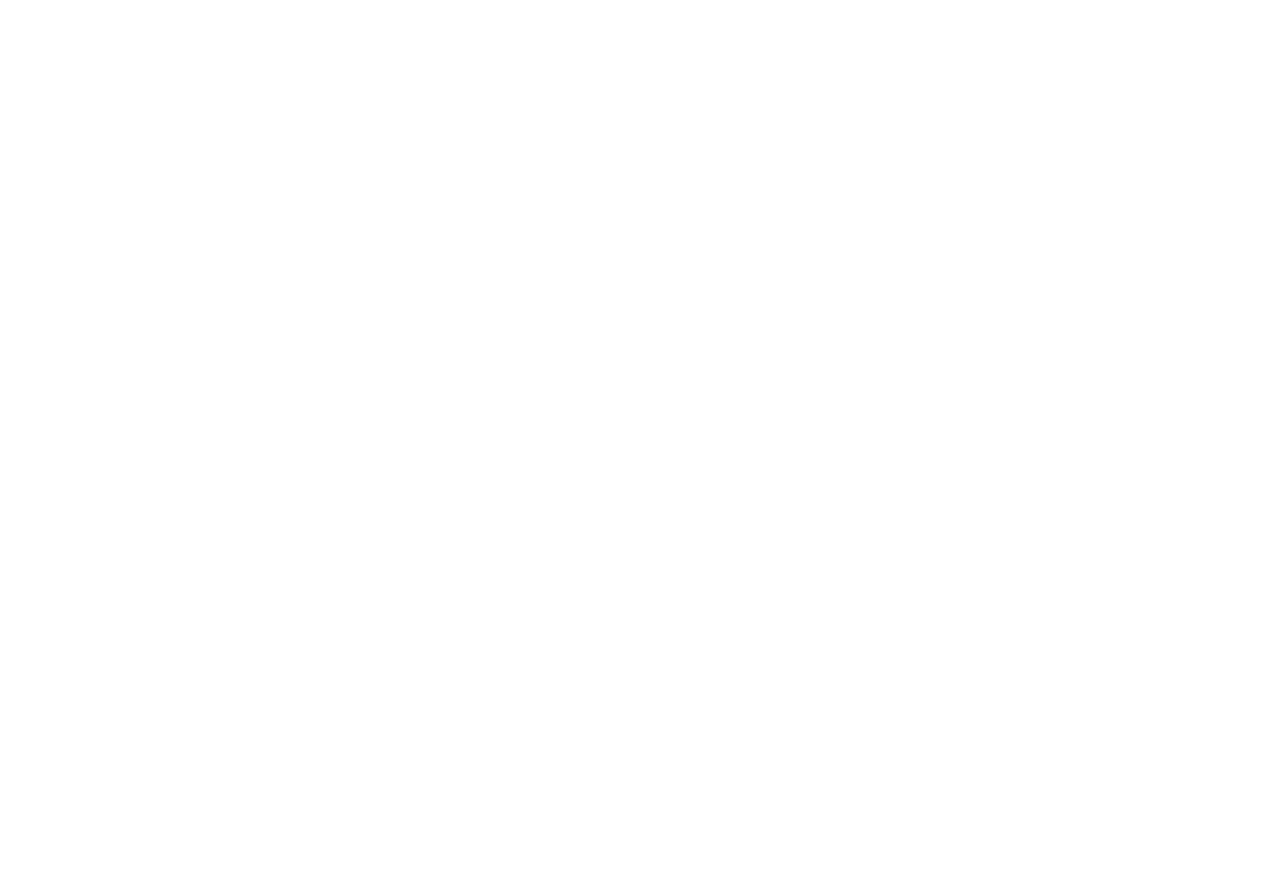
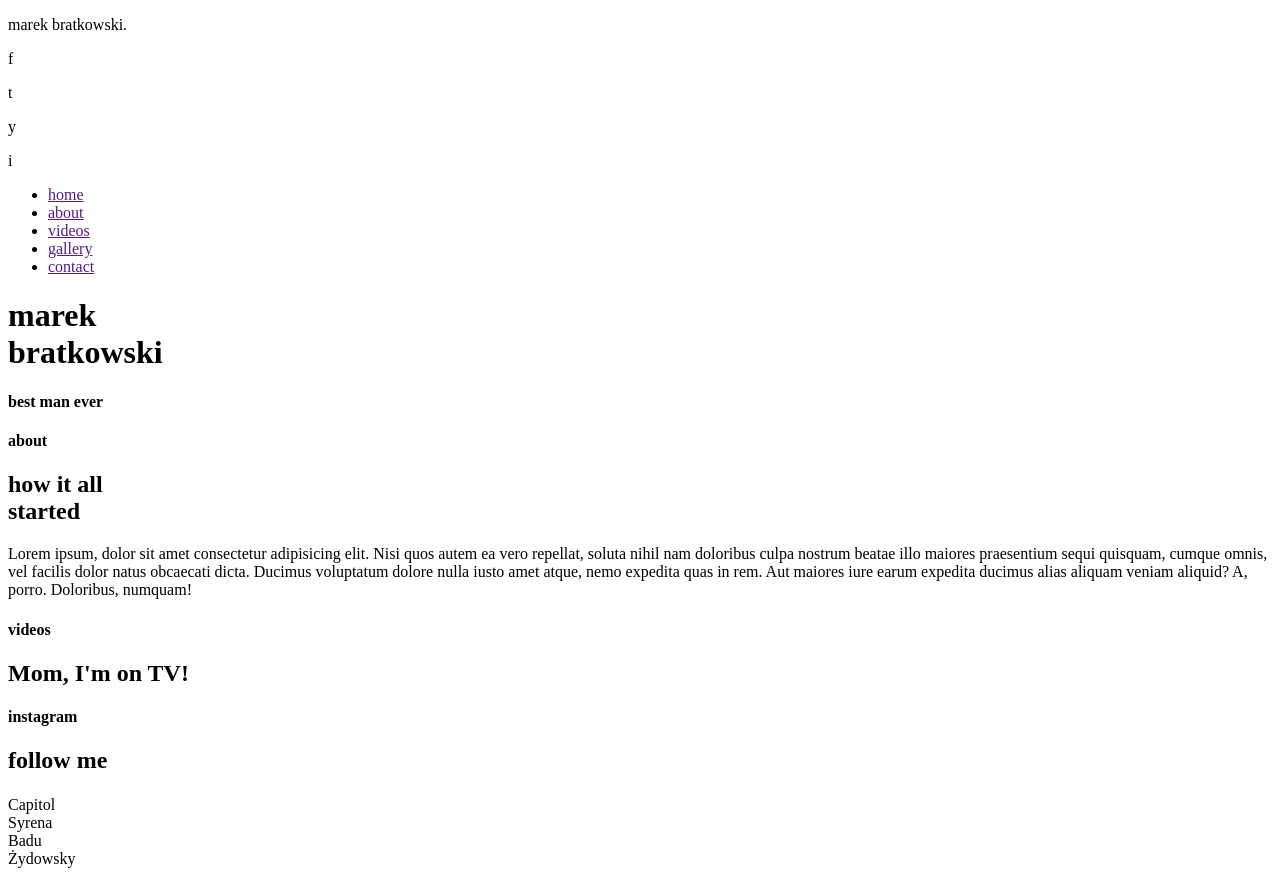
Before and after one commit to Pietrzi/strona-bratka, a plain HTML site: page index.html in a window 1280 px wide. Before the commit the page ends 800 px from the top, so only its background shows below. Drawn offline with Linux system fonts and the light colour scheme.

Commit message:
most of basic html structure

```diff
--- a/index.html
+++ b/index.html
@@ -6,6 +6,82 @@
     <title>Marek Bratkowski</title>
 </head>
 <body>
-
+    <div class="fixed-name-box">
+        <p class="fixed-name">marek bratkowski.</p>
+    </div>
+    <div class="fixed-social-box">
+        <p class="fixed-social-icons">f</p>
+        <p class="fixed-social-icons">t</p>
+        <p class="fixed-social-icons">y</p>
+        <p class="fixed-social-icons">i</p>
+    </div>
+    <div class="center-wrapper">
+        <nav>
+            <ul>
+                <li>
+                    <a href="">home</a>
+                </li>
+                <li>
+                    <a href="">about</a>
+                </li>
+                <li>
+                    <a href="">videos</a>
+                </li>
+                <li>
+                    <a href="">gallery</a>
+                </li>
+                <li>
+                    <a href="">contact</a>
+                </li>
+            </ul>
+        </nav>
+        <header>
+            <div class="header-text-holder">
+                <h1>marek<br>bratkowski</h1>
+                <h4 class="header-small-header">best man ever</h4>
+            </div>
+            <div class="header-image-holder"></div>
+        </header>
+        <section id="about">
+            <div class="about-image-holder"></div>
+            <div class="about-info">
+                <h4 class="about-small-header">about</h4>
+                <h2 class="about-header">how it all<br>started</h2>
+                <p class="info-text">Lorem ipsum, dolor sit amet consectetur adipisicing elit. Nisi quos autem ea vero repellat, soluta nihil nam doloribus culpa nostrum beatae illo maiores praesentium sequi quisquam, cumque omnis, vel facilis dolor natus obcaecati dicta. Ducimus voluptatum dolore nulla iusto amet atque, nemo expedita quas in rem. Aut maiores iure earum expedita ducimus alias aliquam veniam aliquid? A, porro. Doloribus, numquam!</p>
+            </div>
+        </section>
+        <section id="videos">
+            <h4 class="videos-small-header">videos</h4>
+            <h2 class="videos-header">Mom, I'm on TV!</h2>
+            <div class="vide-player-holder"></div>
+        </section>
+        <section id="gallery">
+            <h4 class="gallery-small-header">instagram</h4>
+            <h2 class="gallery-header">follow me</h2>
+            <div class="gallery-wrapper">
+                <div class="gallery-image"></div>
+                <div class="gallery-image"></div>
+                <div class="gallery-image"></div>
+                <div class="gallery-image"></div>
+                <div class="gallery-image"></div>
+                <div class="gallery-image"></div>
+                <div class="gallery-image"></div>
+                <div class="gallery-image"></div>
+                <div class="gallery-image"></div>
+                <div class="gallery-image"></div>
+                <div class="gallery-image"></div>
+                <div class="gallery-image"></div>
+            </div>
+        </section>
+        <section id="press">
+            <h4 class="press-small-header"></h4>
+            <div class="press-showcase-wrapper">
+                <div class="showcase-logo">Capitol</div>
+                <div class="showcase-logo">Syrena</div>
+                <div class="showcase-logo">Badu</div>
+                <div class="showcase-logo">Żydowsky</div>
+            </div>
+        </section>
+    </div>
 </body>
 </html>
```
